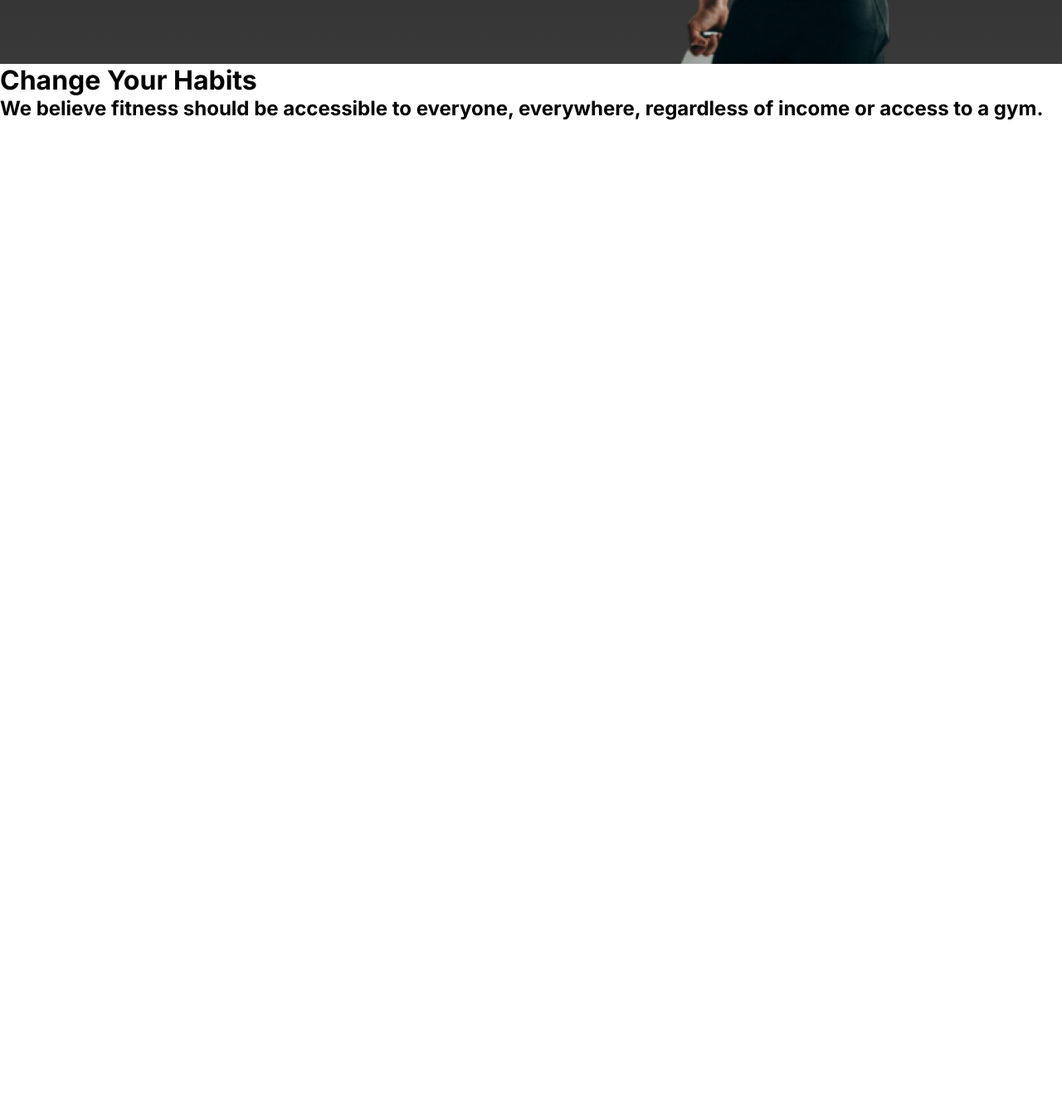
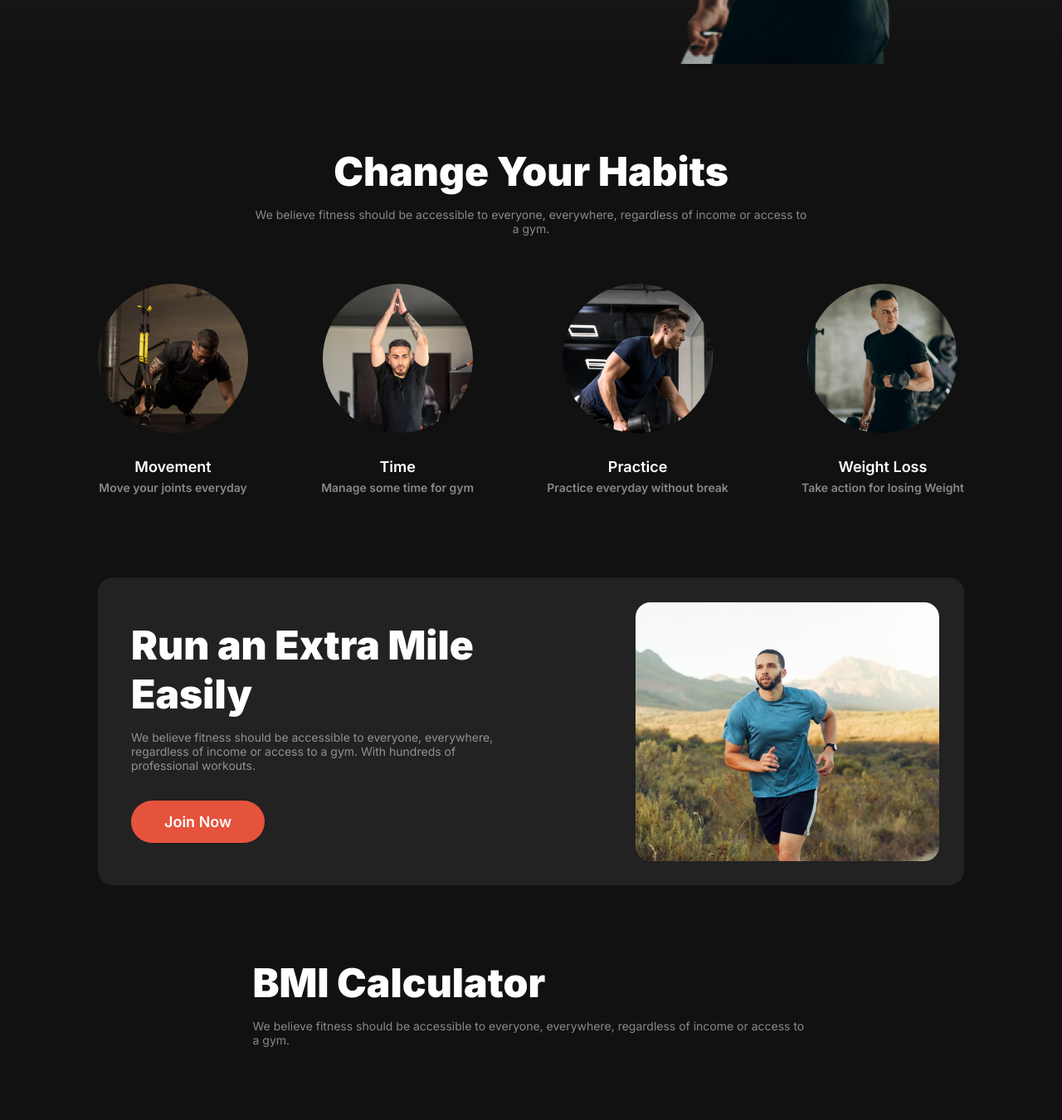
Before and after one commit to rahdinhussain/Assignment-2, a plain HTML site: page index.html in a window 1280 px wide. Shown: the part 638-1988 px from the top of the page at 83% size. Before the commit the page ends 800 px from the top, so only its background shows below. Drawn offline with Linux system fonts and the light colour scheme.

Commit message:
upto fourth section added

```diff
--- a/index.html
+++ b/index.html
@@ -59,13 +59,55 @@
       </div>
     </header>
     <main>
-      <div>
+      <div id="second-section">
         <h1>Change Your Habits</h1>
         <h2>
           We believe fitness should be accessible to everyone, everywhere,
           regardless of income or access to a gym.
         </h2>
-        <div></div>
+        <div>
+          <div>
+            <img src="images/image-3.png" alt="movement" />
+            <h2>Movement</h2>
+            <h3>Move your joints everyday</h3>
+          </div>
+          <div>
+            <img src="images/image-1.png" alt="time" />
+            <h2>Time</h2>
+            <h3>Manage some time for gym</h3>
+          </div>
+          <div>
+            <img src="images/image-4.png" alt="Practice" />
+            <h2>Practice</h2>
+            <h3>Practice everyday without break</h3>
+          </div>
+          <div>
+            <img src="images/image-5.png" alt="Practice" />
+            <h2>Weight Loss</h2>
+            <h3>Take action for losing Weight</h3>
+          </div>
+        </div>
+      </div>
+      <div id="third-section">
+        <div style="width: 443px; margin-left: 40px">
+          <h1>Run an Extra Mile Easily</h1>
+          <h3>
+            We believe fitness should be accessible to everyone, everywhere,
+            regardless of income or access to a gym. With hundreds of
+            professional workouts.
+          </h3>
+          <button>Join Now</button>
+        </div>
+        <div id="img">
+          <img src="images/run.jpg" alt="run" />
+        </div>
+      </div>
+      <div id="fourth-section">
+        <h1>BMI Calculator</h1>
+        <p>
+          We believe fitness should be accessible to everyone, everywhere,
+          regardless of income or access to a gym.
+        </p>
       </div>
     </main>
   </body>
--- a/styles/style.css
+++ b/styles/style.css
@@ -9,7 +9,7 @@ header{
     display: flex;
     flex-direction: column;
     align-items: center;
-    background: linear-gradient(180.00deg, rgb(17, 17, 17),rgba(37, 37, 37, 0.906) 100%);
+    background: linear-gradient(360.00deg, rgb(17, 17, 17),rgba(37, 37, 37, 0.906) 100%);
 }
 #main-title{
     color: rgb(230, 83, 60);
@@ -119,3 +119,123 @@ ul > li:first-child{
     width: 40px;
     border-radius: 50%;
 }
+
+/* second section */
+main{
+    background-color: rgb(17, 17, 17);
+}
+#second-section{
+    width: 1044px;
+    margin-right: auto;
+    margin-left: auto;
+    display: flex;
+    flex-direction: column;
+    justify-content: center;
+    align-items: center;
+    padding-top: 100px;
+}
+#second-section > h1{
+    color: white;
+    font-size: 48px;
+    font-weight: 900;
+}
+#second-section > h2{
+    color: rgba(255, 255, 255, 0.5);
+    font-size: 14px;
+    font-weight: 400;
+    width: 671px;
+    text-align: center;
+    margin-top: 14px;
+    margin-bottom: 58px;
+    padding: 0px 30px;
+}
+#second-section > div{
+    display: flex;
+    width: 1044px;
+    justify-content: space-between;
+    align-items: center;
+}
+#second-section > div > div{
+    text-align: center;
+}
+#second-section > div  img{
+    border-radius: 50%;
+    margin-bottom: 26px;
+}
+#second-section > div h2{
+    color: white;
+    font-size: 18px;
+    font-weight: 600;
+    margin-bottom: 6px;
+}
+#second-section > div h3{
+    color: rgba(255, 255, 255, 0.5);
+    font-size: 14px;
+    font-weight: 600;
+    margin-bottom: 100px;
+}
+
+/* Third section */
+#third-section{
+    width: 1044px;
+    height: 371px;
+    background: rgb(34, 34, 34);
+    border-radius: 18px;
+    margin-right: auto;
+    margin-left: auto;
+    display: flex;
+    justify-content: space-between;
+    align-items: center;
+}
+#third-section h1{
+    font-size: 48px;
+    font-weight: 900;
+    color: white;
+    margin-bottom: 14px;
+}
+#third-section h3{
+    font-size: 14px;
+    font-weight: 400;
+    color: rgba(255, 255, 255, 0.5);
+    margin-bottom: 34px;
+}
+#third-section button{
+    font-size: 18px;
+    font-weight: 600;
+    padding: 15px 40px;
+    border-radius: 48px;
+    background: rgb(230, 83, 60);
+    color: white;
+    border: none;
+}
+#third-section #img{
+    border-radius: 18px;
+    width: 366px;
+    height: 312px;
+    overflow: hidden;
+    margin-right: 30px;
+}
+#third-section #img img{
+    width: 100%;
+    height: 100%;
+    object-fit: cover;
+    transform: scale(2.2) translateX(-70px) translateY(40px);
+}
+/* fourth section */
+#fourth-section{
+    width: 671px;
+    margin-right: auto;
+    margin-left: auto;
+    padding: 88px 0px;
+}
+#fourth-section h1{
+    font-size: 48px;
+    font-weight: 900;
+    color: white;
+}
+#fourth-section p{
+    font-size: 14px;
+    font-weight: 400;
+    color: rgba(255, 255, 255, 0.5);
+    margin-top: 14px;
+}
```
Also changed, not shown: images/image-1.png (added), images/image-3.png (added), images/image-4.png (added), images/image-5.png (added), images/run.jpg (added).
